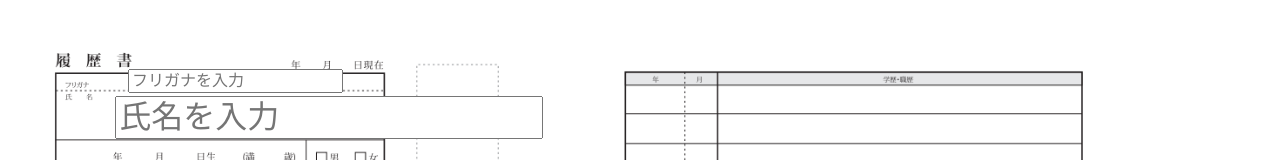
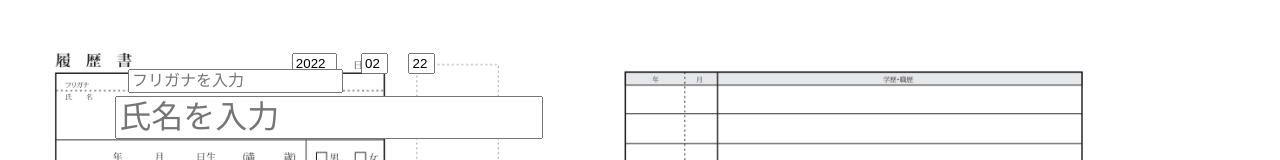
Before and after one commit to yuseipen0716/ReactSample, a React (Create React App) app: page / in a window 1280 px wide. Shown: the top 160 px of the page. Built offline with nearby package versions, Linux system fonts and the light colour scheme.

Commit message:
日付位置合わせ

```diff
--- a/src/components/NameArea.jsx
+++ b/src/components/NameArea.jsx
@@ -1,14 +1,19 @@
 import React from 'react'
 
-const nameLocate = {
+const dateLocate = {
   position: "absolute",
-  top: "12%",
-  left: "9%",
+  top: "6.5%",
+  left: "22.8%"
 }
 const furiganaLocate = {
   position: "absolute",
   top: "8.6%",
   left: "10%",
+}
+const nameLocate = {
+  position: "absolute",
+  top: "12%",
+  left: "9%",
 }
 
 const NameArea = (props) => {
@@ -28,6 +33,12 @@ const NameArea = (props) => {
 
   return(
     <>
+      <div style={dateLocate}>
+        <input value='2022' style={{width: "6%", marginRight: "1.5rem"}} />
+        <input value='02' style={{width: "3%", marginRight: "1.3rem"}} />
+        <input value='22' style={{width: "3%", marginRight: "1.3rem"}} />
+      </div>
+      {/* 明日はここの続きから。ここのstate管理というか、リファクタリングを。 */}
       <div style={furiganaLocate}>
       <input
         placeholder='フリガナを入力'
```
